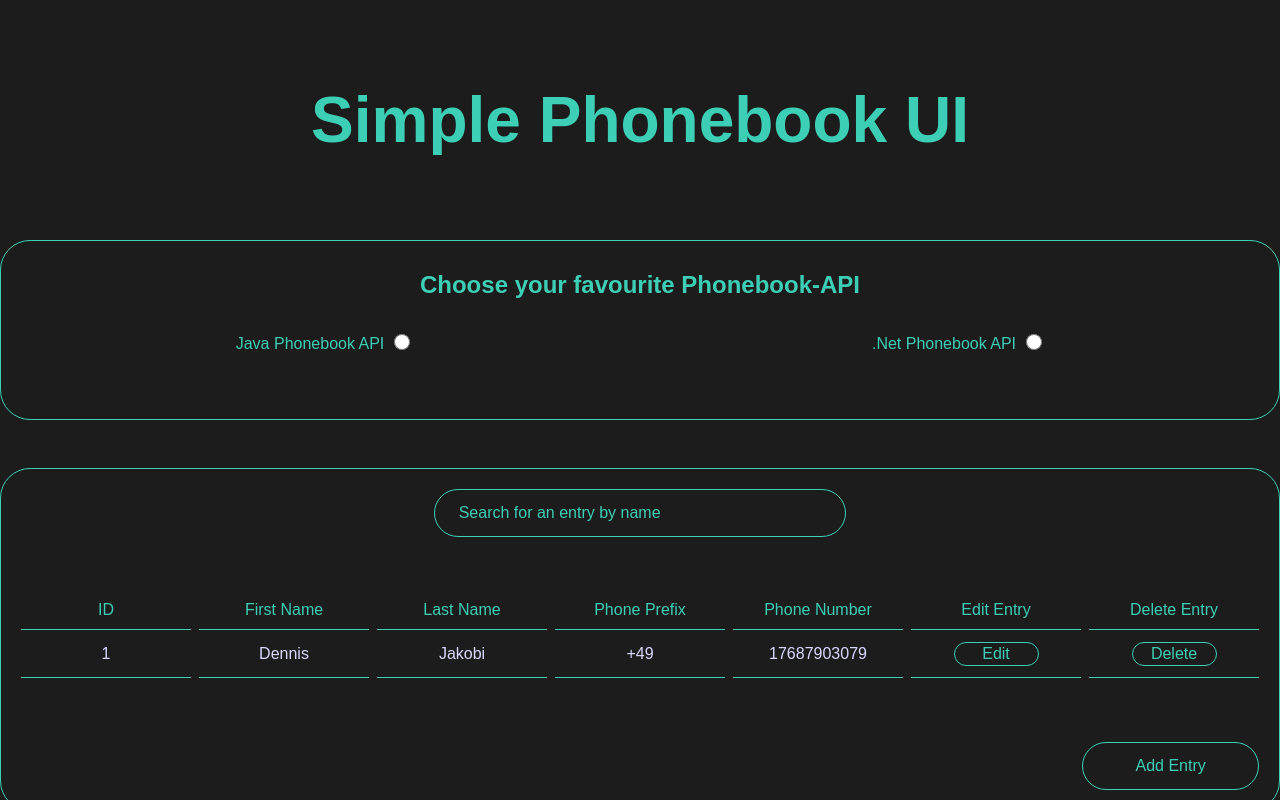
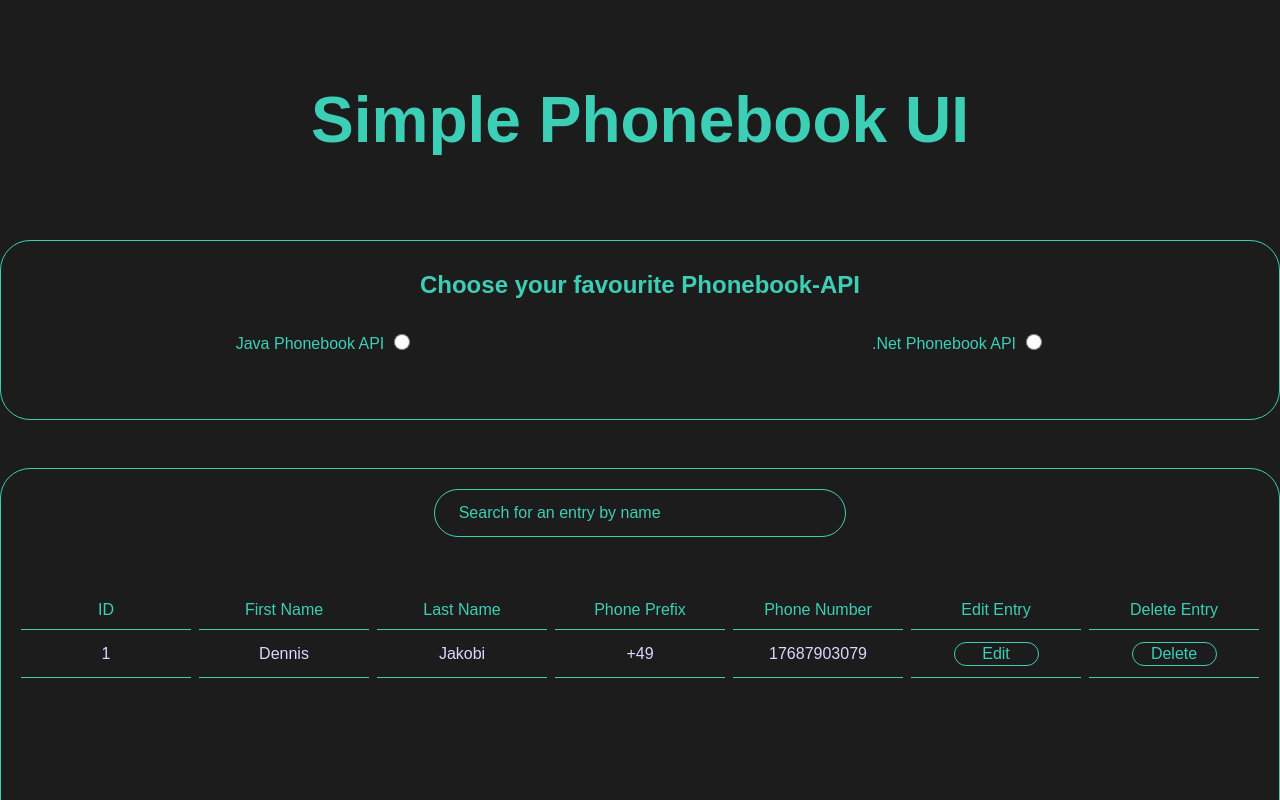
Before and after one commit to DennisJakobi76/PhonebookUI, an Angular app: page / in a window 1280 px wide. Shown: the top 800 px of the page. Built offline with nearby package versions, Linux system fonts and the light colour scheme.

Commit message:
added style to entry-component

```diff
--- a/src/app/entries/entries.component.html
+++ b/src/app/entries/entries.component.html
@@ -10,7 +10,9 @@
 	<div class="entries-table-header">Edit Entry</div>
 	<div class="entries-table-header">Delete Entry</div>
 </div>
-<app-entry />
+<div class="entries-table-container">
+	<app-entry />
+</div>
 <div class="add-btn-container">
 	<button class="primary-btn"><span>Add Entry</span></button>
 </div>
--- a/src/app/entries/entries.component.scss
+++ b/src/app/entries/entries.component.scss
@@ -51,6 +51,12 @@
   }
 }
 
+.entries-table-container {
+  height: 200px;
+  width: 100%;
+  overflow-y: scroll;
+}
+
 .add-btn-container {
   display: flex;
   justify-content: flex-end;
--- a/src/styles.scss
+++ b/src/styles.scss
@@ -83,3 +83,24 @@ a {
     }
   }
 }
+
+::-webkit-scrollbar {
+  width: 2px;
+  background: transparent;
+  padding-left: 2px;
+}
+::-webkit-scrollbar-thumb {
+  background: transparent;
+}
+::-webkit-scrollbar-track {
+  background: transparent;
+}
+::-webkit-scrollbar-corner {
+  background: transparent;
+}
+::-webkit-scrollbar-button {
+  background: transparent;
+}
+::-webkit-scrollbar-track-piece {
+  background: transparent;
+}
```
